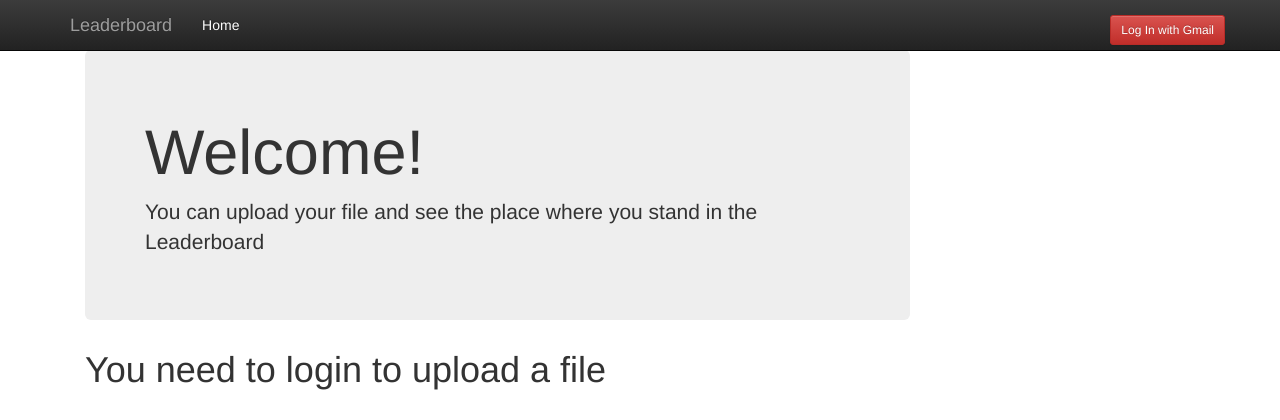
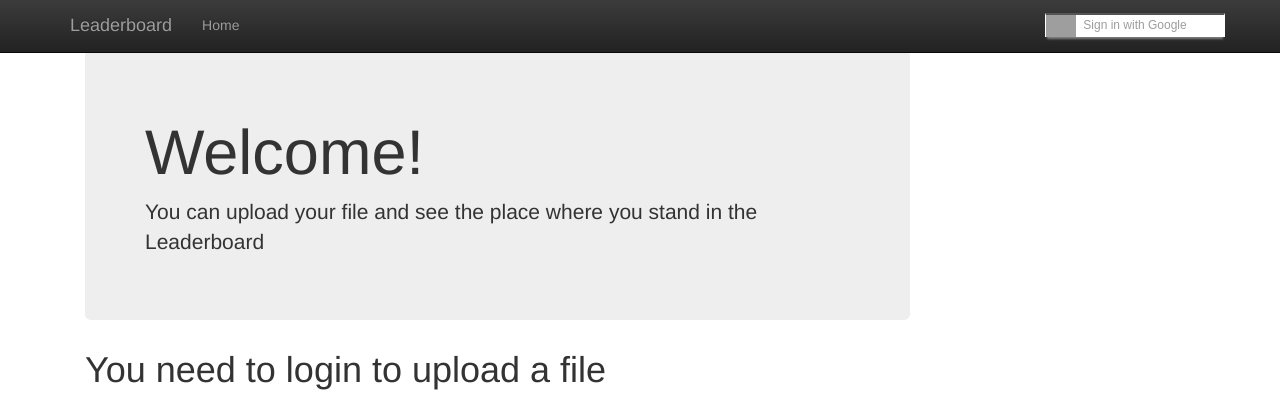
Before and after one commit to CoDataScience/leaderboard, a Django app: template leaderboard/leaderboard/templates/signup.html in a window 1280 px wide. Shown: the top 420 px of the page. Run offline with Django 3.2, Linux system fonts and the light colour scheme; the template is opened without the code that fills it, so the values that code supplies are empty; some libraries are stand-ins or nearby versions; grey boxes are pictures that could not be loaded.

Commit message:
Minor CSS changes

```diff
--- a/leaderboard/leaderboard/static/css/main.css
+++ b/leaderboard/leaderboard/static/css/main.css
@@ -67,26 +67,47 @@ input[type="file"]{
   stroke-width: 1.5px;
 }
 
-li.social-wrap a:active{
+li.social-wrap button {
+  background-color: white;
+
+
+  background-size: 30px 30px;
+  background-position: left center;
+  background-repeat: no-repeat;
+  margin-bottom: 15px;
+  width: 180px;
+  border-bottom: 2px solid transparent;
+  border-left: 1px solid transparent;
+  border-right: 1px solid transparent;
+  box-shadow: 0 4px 2px -2px gray;
+  font-family: arial, helvetica, sans-serif;
+  font-size: 12px;
+}
+
+
+/*li.social-wrap button:active {
+    background-color: #FFF;
+}*/
+
+/*li.social-wrap a:active{
     padding: 0 0 0px 0 ;
     height: 15px;
 }
-
+*/
 
 .nav > li.social-wrap > a {
   position: relative;
   display: block;
-  padding: 15px 0px 0px 0px ;
+  padding: 13px 0px 0px 0px ;
 }
 
-.nav > li.social-wrap {
+/*.nav > li.social-wrap {
   float: right;
   padding-left: 50px ;
-}
+}*/
 
 .nav > li.username {
   color: white;
-  padding: 15px 50px 0px 50px ;
 }
 
 .nav > li.logout {
@@ -94,16 +115,14 @@ li.social-wrap a:active{
   color: white;
 }
 
-.nav > li.username {
+/*.nav > li.username {
   float: right;
-}
-.navbar-inverse .navbar-nav>li>a {
+}*/
+/*.navbar-inverse .navbar-nav>li>a {
   color: white;
-}
+}*/
 
-/*.nav > li.social-wrap > a:hover {
-  background: black;
-}*/
+
 
 li.social-wrap button.googleplus {
     background-image:url(http://cdn.business2community.com/wp-content/uploads/2013/06/Marketing-Best-Practice-with-Google-Plus-Business-pages.png);
@@ -114,4 +133,5 @@ li.social-wrap button.googleplus {
 li.social-wrap button.googleplus:hover {
     background-image:url(http://cdn.business2community.com/wp-content/uploads/2013/06/Marketing-Best-Practice-with-Google-Plus-Business-pages.png);
     color: black;
+    padding: 0;
 }
--- a/leaderboard/leaderboard/templates/overall_template.html
+++ b/leaderboard/leaderboard/templates/overall_template.html
@@ -41,12 +41,13 @@
           <ul class="nav navbar-nav navbar-right">
 	    {% with request.resolver_match.url_name as url_name %}
 	    {% if request.user.is_authenticated %}
-            <li class="logout {% if url_name == 'logout' %}active{%endif%}"> <a href="/logout/"> Logout </a></li>
-            <li class="username"> Logged in as {{ request.user.username }}</li>
+            <li class="username"> Logged in as {{ request.user.first_name }}</li>
+            <li class="{% if url_name == 'logout' %}active{%endif%}"> <a href="/logout/"> Logout </a></li>
+
             {% else %}
             <li class="social-wrap">
               <a href="{% url 'social:begin' 'google-oauth2' %}?next=/">
-                <button class="btn btn-danger btn-sm">Log In with Gmail</button>
+                <button class="googleplus">Sign in with Google</button>
               </a>
             </li>
             {% endif %}
```
